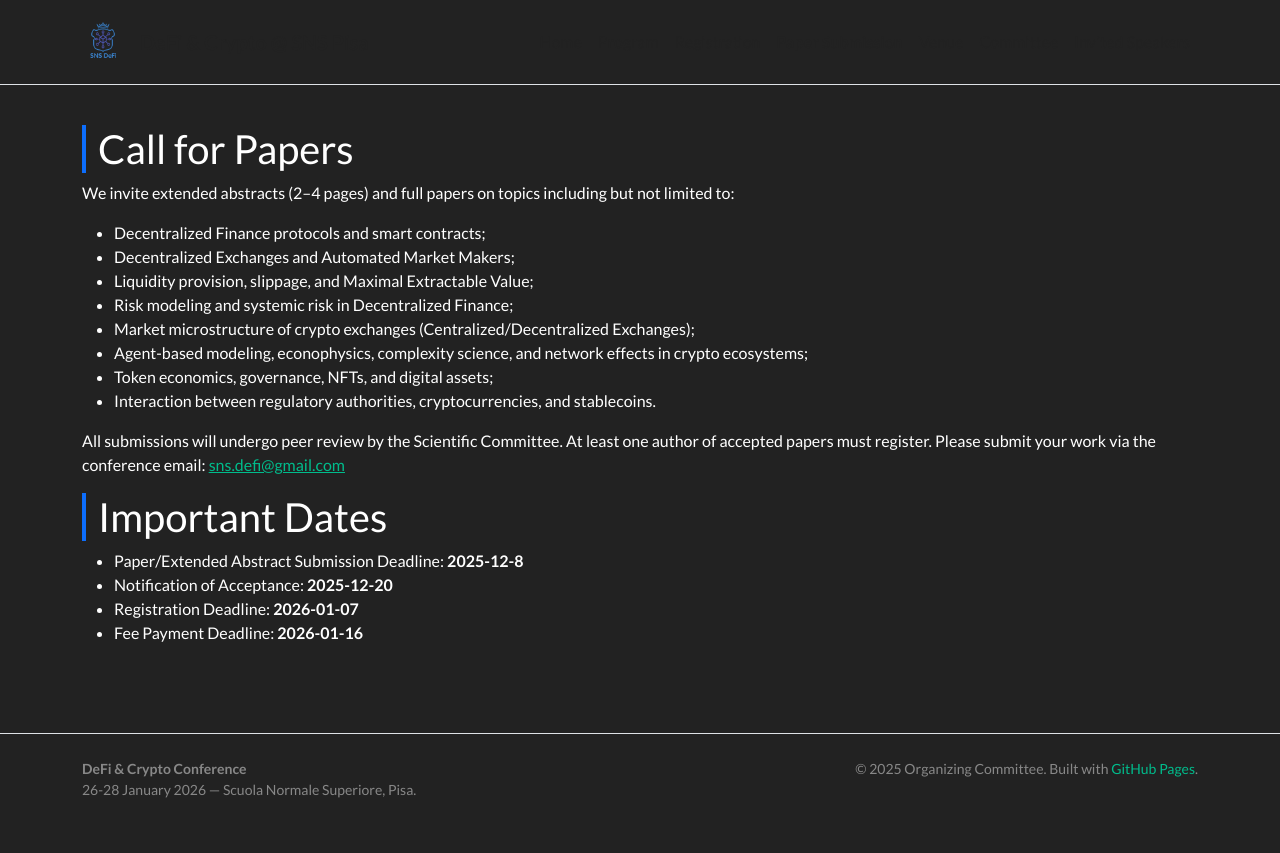
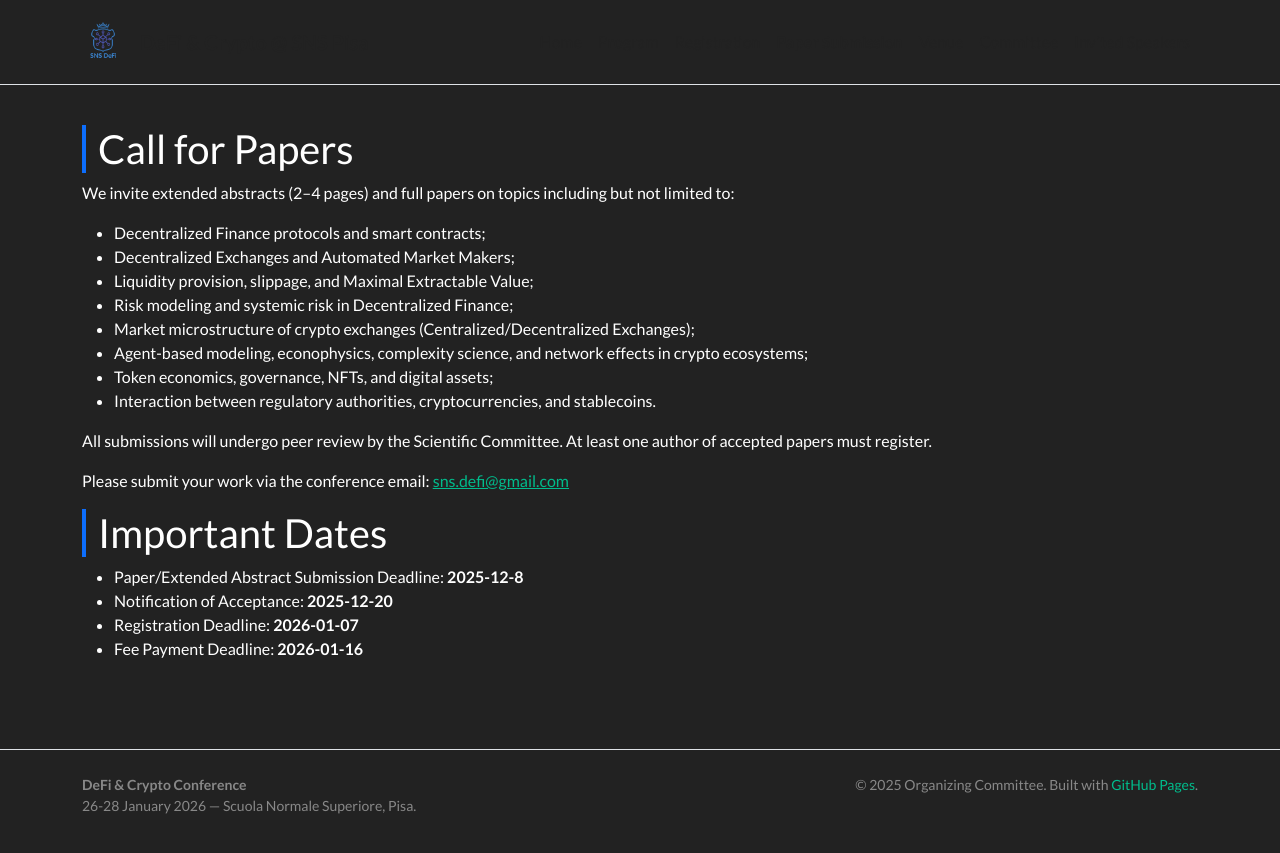
Before and after one commit to sns-defi/sns-defi.github.io, a Jekyll site: the page built from submission.md, in a window 1280 px wide. Shown: the top 853 px of the page. Built offline with Jekyll 4.4.1, drawn with Linux system fonts in a browser that asks for light colours; nearby versions of some CDN libraries.

```diff
--- a/submission.md
+++ b/submission.md
@@ -16,7 +16,9 @@ permalink: /submission/
   <li>Token economics, governance, NFTs, and digital assets;</li>
   <li>Interaction between regulatory authorities, cryptocurrencies, and stablecoins.</li>
 </ul>
-<p> All submissions will undergo peer review by the Scientific Committee. At least one author of accepted papers must register. Please submit your work via the conference email: <a href="mailto:sns.defi@gmail.com">sns.defi@gmail.com</a>
+<p> All submissions will undergo peer review by the Scientific Committee. At least one author of accepted papers must register.</p>
+
+<p> Please submit your work via the conference email: <a href="mailto:sns.defi@gmail.com">sns.defi@gmail.com</a>
 
 <h2 class="section-title">Important Dates</h2>
 {% assign homepage_deadlines = site.data.deadlines | default: empty %}
```
